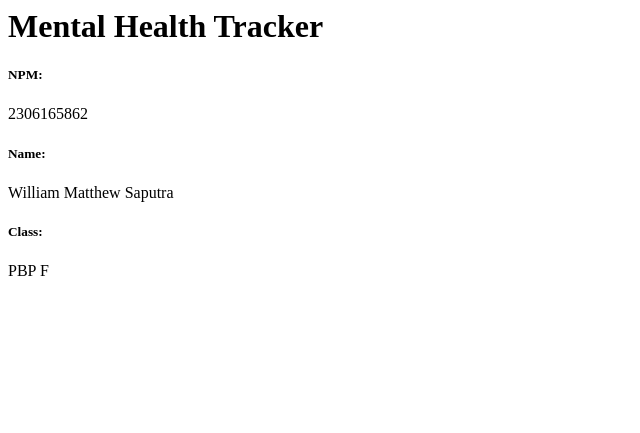
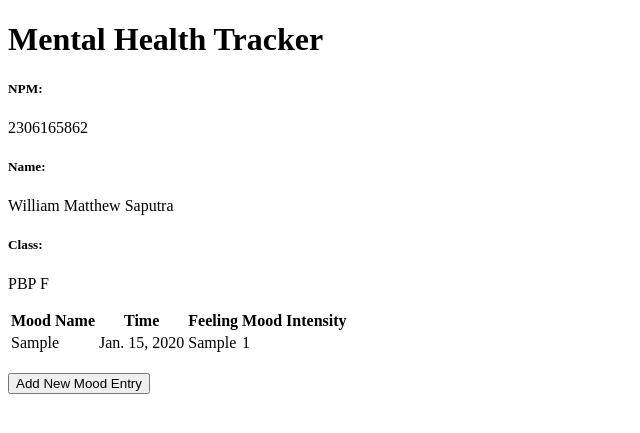
Before and after one commit to william-saputra/mental-health-tracker, a Django app: page / in a window 1280 px wide. Shown: the top 433 px of the page, without its empty margins (0-640 px from the left). Run offline with Django 5.2, Linux system fonts and the light colour scheme; tables that the repository leaves empty hold one stand-in row (values such as "Sample post").

Commit message:
commit 3 tutorial 2

```diff
--- a/main/models.py
+++ b/main/models.py
@@ -1,6 +1,8 @@
 from django.db import models
+import uuid
 
 class MoodEntry(models.Model):
+    id = models.UUIDField(primary_key=True, default=uuid.uuid4, editable=False)  # tambahkan baris ini
     mood = models.CharField(max_length=255)
     time = models.DateField(auto_now_add=True)
     feelings = models.TextField()
--- a/main/templates/main.html
+++ b/main/templates/main.html
@@ -1,9 +1,43 @@
+{% extends 'base.html' %}
+{% block content %}
 <h1>Mental Health Tracker</h1>
-
 
 <h5>NPM: </h5>
 <p>{{ npm }}<p>
-<h5>Name: </h5>
-<p>{{ name }}<p>
-<h5>Class: </h5>
-<p>{{ class }}<p>
+
+<h5>Name:</h5>
+<p>{{ name }}</p>
+
+<h5>Class:</h5>
+<p>{{ class }}</p>
+
+{% if not mood_entries %}
+<p>Belum ada data mood pada mental health tracker.</p>
+{% else %}
+<table>
+  <tr>
+    <th>Mood Name</th>
+    <th>Time</th>
+    <th>Feeling</th>
+    <th>Mood Intensity</th>
+  </tr>
+
+  {% comment %} Berikut cara memperlihatkan data mood di bawah baris ini
+  {% endcomment %}
+  {% for mood_entry in mood_entries %}
+  <tr>
+    <td>{{mood_entry.mood}}</td>
+    <td>{{mood_entry.time}}</td>
+    <td>{{mood_entry.feelings}}</td>
+    <td>{{mood_entry.mood_intensity}}</td>
+  </tr>
+  {% endfor %}
+</table>
+{% endif %}
+
+<br />
+
+<a href="{% url 'main:create_mood_entry' %}">
+  <button>Add New Mood Entry</button>
+</a>
+{% endblock content %}
--- a/main/urls.py
+++ b/main/urls.py
@@ -1,8 +1,12 @@
 from django.urls import path
-from main.views import show_main
-
+from main.views import show_main, create_mood_entry, show_xml, show_json, show_xml_by_id, show_json_by_id
 app_name = 'main'
 
 urlpatterns = [
     path('', show_main, name='show_main'),
+    path('create-mood-entry', create_mood_entry, name='create_mood_entry'),
+    path('xml/', show_xml, name='show_xml'),
+    path('json/', show_json, name='show_json'),
+    path('xml/<str:id>/', show_xml_by_id, name='show_xml_by_id'),
+    path('json/<str:id>/', show_json_by_id, name='show_json_by_id'),
 ]
--- a/main/views.py
+++ b/main/views.py
@@ -1,10 +1,43 @@
-from django.shortcuts import render
+from django.shortcuts import render, redirect   # Tambahkan import redirect di baris ini
+from main.forms import MoodEntryForm
+from main.models import MoodEntry
+from django.http import HttpResponse
+from django.core import serializers
+
 def show_main(request):
+    mood_entries = MoodEntry.objects.all()
+
     context = {
-        'npm' : '2306165862',
         'name': 'William Matthew Saputra',
-        'class': 'PBP F'
+        'class': 'PBP F',
+        'npm': '2306165862',
+        'mood_entries': mood_entries
     }
 
     return render(request, "main.html", context)
-# Create your views here.
+
+def create_mood_entry(request):
+    form = MoodEntryForm(request.POST or None)
+
+    if form.is_valid() and request.method == "POST":
+        form.save()
+        return redirect('main:show_main')
+
+    context = {'form': form}
+    return render(request, "create_mood_entry.html", context)
+
+def show_xml(request):
+    data = MoodEntry.objects.all()
+    return HttpResponse(serializers.serialize("xml", data), content_type="application/xml")
+
+def show_json(request):
+    data = MoodEntry.objects.all()
+    return HttpResponse(serializers.serialize("json", data), content_type="application/json")
+
+def show_xml_by_id(request, id):
+    data = MoodEntry.objects.filter(pk=id)
+    return HttpResponse(serializers.serialize("xml", data), content_type="application/xml")
+
+def show_json_by_id(request, id):
+    data = MoodEntry.objects.filter(pk=id)
+    return HttpResponse(serializers.serialize("json", data), content_type="application/json")
--- a/mental_health_tracker/settings.py
+++ b/mental_health_tracker/settings.py
@@ -55,7 +55,7 @@ ROOT_URLCONF = 'mental_health_tracker.urls'
 TEMPLATES = [
     {
         'BACKEND': 'django.template.backends.django.DjangoTemplates',
-        'DIRS': [],
+        'DIRS': [BASE_DIR / 'templates'],
         'APP_DIRS': True,
         'OPTIONS': {
             'context_processors': [
@@ -121,4 +121,6 @@ STATIC_URL = 'static/'
 # Default primary key field type
 # https://docs.djangoproject.com/en/5.1/ref/settings/#default-auto-field
 
-DEFAULT_AUTO_FIELD = 'django.db.models.BigAutoField'
+DEFAULT_AUTO_FIELD = 'django.db.models.BigAutoField' #1232134124
+
+CSRF_TRUSTED_ORIGINS = ["http://localhost","http://127.0.0.1","http://https://william-matthew31-mentalhealthtracker.pbp.cs.ui.ac.id/", "https://https://william-matthew31-mentalhealthtracker.pbp.cs.ui.ac.id/"]
--- /dev/null
+++ b/templates/base.html
@@ -0,0 +1,13 @@
+{% load static %}
+<!DOCTYPE html>
+<html lang="en">
+  <head>
+    <meta charset="UTF-8" />
+    <meta name="viewport" content="width=device-width, initial-scale=1.0" />
+    {% block meta %} {% endblock meta %}
+  </head>
+
+  <body>
+    {% block content %} {% endblock content %}
+  </body>
+</html>
```
Also changed, not shown: main/forms.py (added, +7 -0 lines), main/templates/create_mood_entry.html (added, +18 -0 lines), .github/workflows/deploy.yml (added), main/migrations/0002_alter_moodentry_id.py (added).
